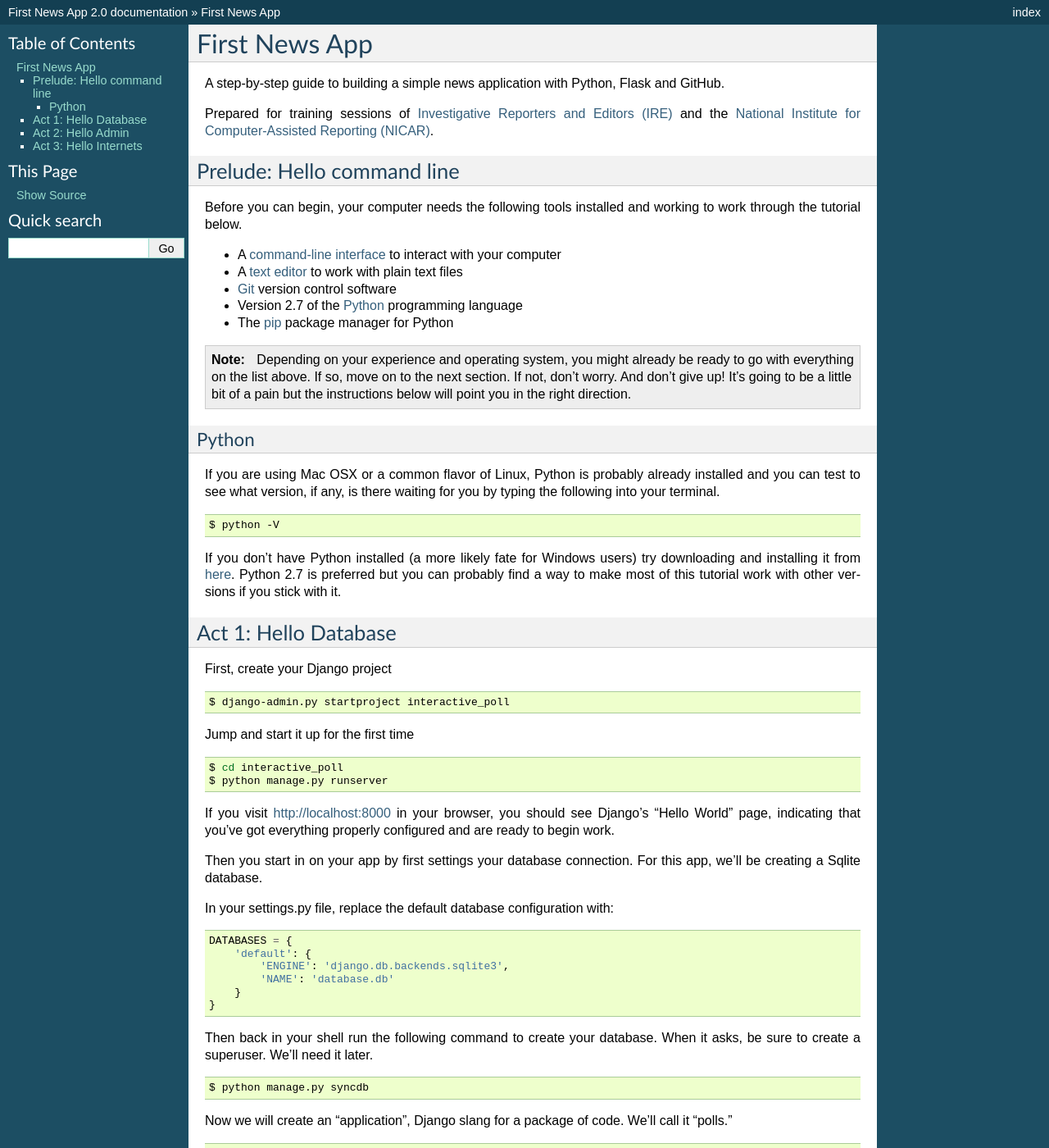
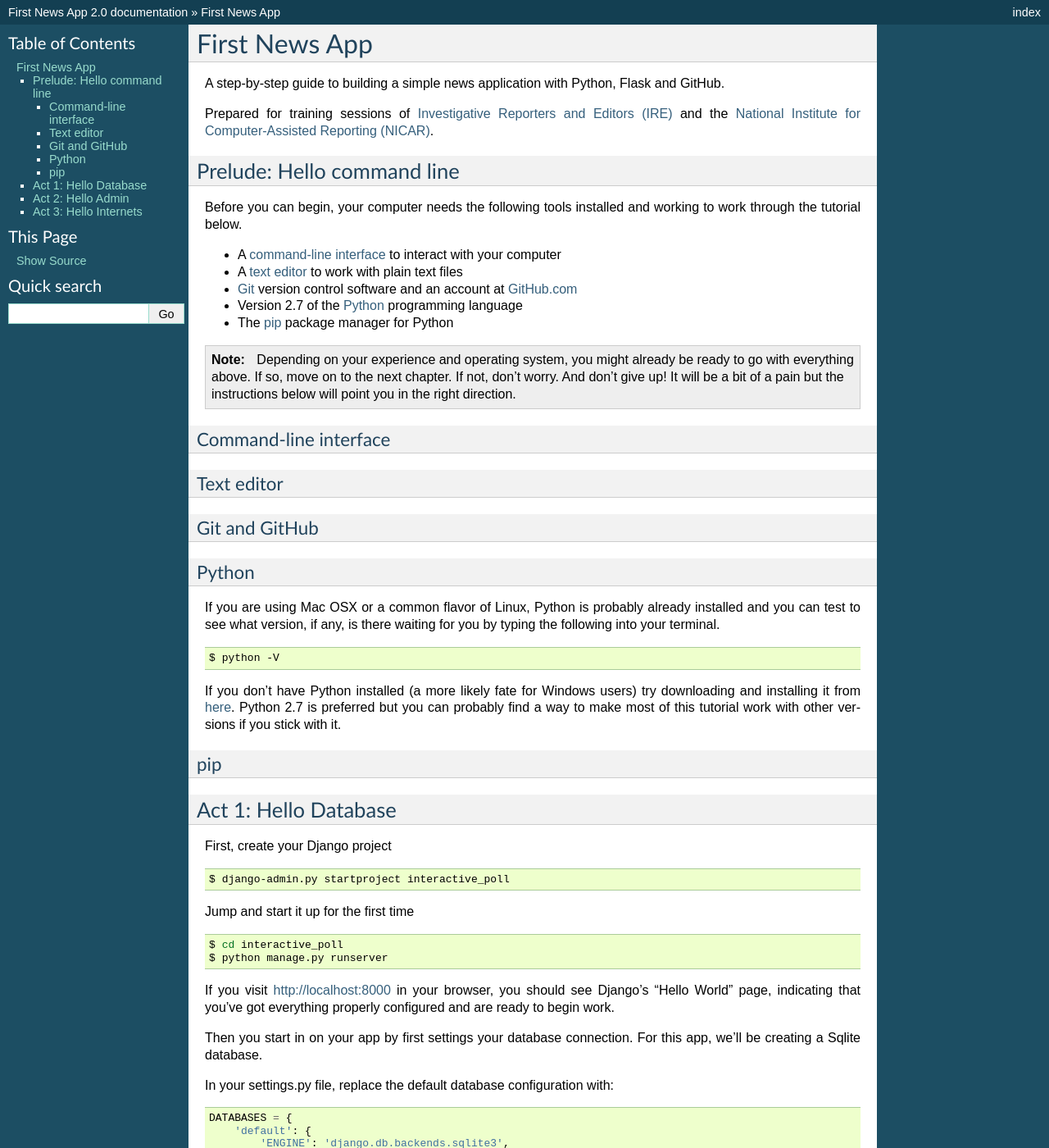
Before and after one commit to palewire/first-news-app, a Sphinx documentation site: the page built from docs/index.rst, in a window 1280 px wide and 1400 px high. Shown: the whole window at 82% size. Built offline with Sphinx 7.4.7, drawn with Linux system fonts in a browser that asks for light colours.

Commit message:
Outlined first chapter

```diff
--- a/docs/index.rst
+++ b/docs/index.rst
@@ -16,16 +16,25 @@ the tutorial below.
 
 * A `command-line interface <https://en.wikipedia.org/wiki/Command-line_interface>`_ to interact with your computer
 * A `text editor <https://en.wikipedia.org/wiki/Text_editor>`_ to work with plain text files
-* `Git <http://git-scm.com/>`_ version control software
+* `Git <http://git-scm.com/>`_ version control software and an account at `GitHub.com <http://www.github.com>`_
 * Version 2.7 of the `Python <http://python.org>`_ programming language
 * The `pip <http://www.pip-installer.org/en/latest/installing.html>`_ package manager for Python
 
 .. note::
 
     Depending on your experience and operating system, you might already be ready
-    to go with everything on the list above. If so, move on to the next section. If not,
-    don't worry. And don't give up! It's going to be a little bit of a
+    to go with everything above. If so, move on to the next chapter. If not,
+    don't worry. And don't give up! It will be a bit of a
     pain but the instructions below will point you in the right direction.
+
+Command-line interface
+----------------------
+
+Text editor
+-----------
+
+Git and GitHub
+--------------
 
 Python
 ------
@@ -40,6 +49,9 @@ test to see what version, if any, is there waiting for you by typing the followi
 If you don't have Python installed (a more likely fate for Windows users) try downloading and installing it from `here
 <http://www.python.org/download/releases/2.7.6/>`_. Python 2.7 is preferred but you can probably find a
 way to make most of this tutorial work with other versions if you stick with it.
+
+pip
+---
 
 *********************
 Act 1: Hello Database
```
Also changed, not shown: 5 other files.
